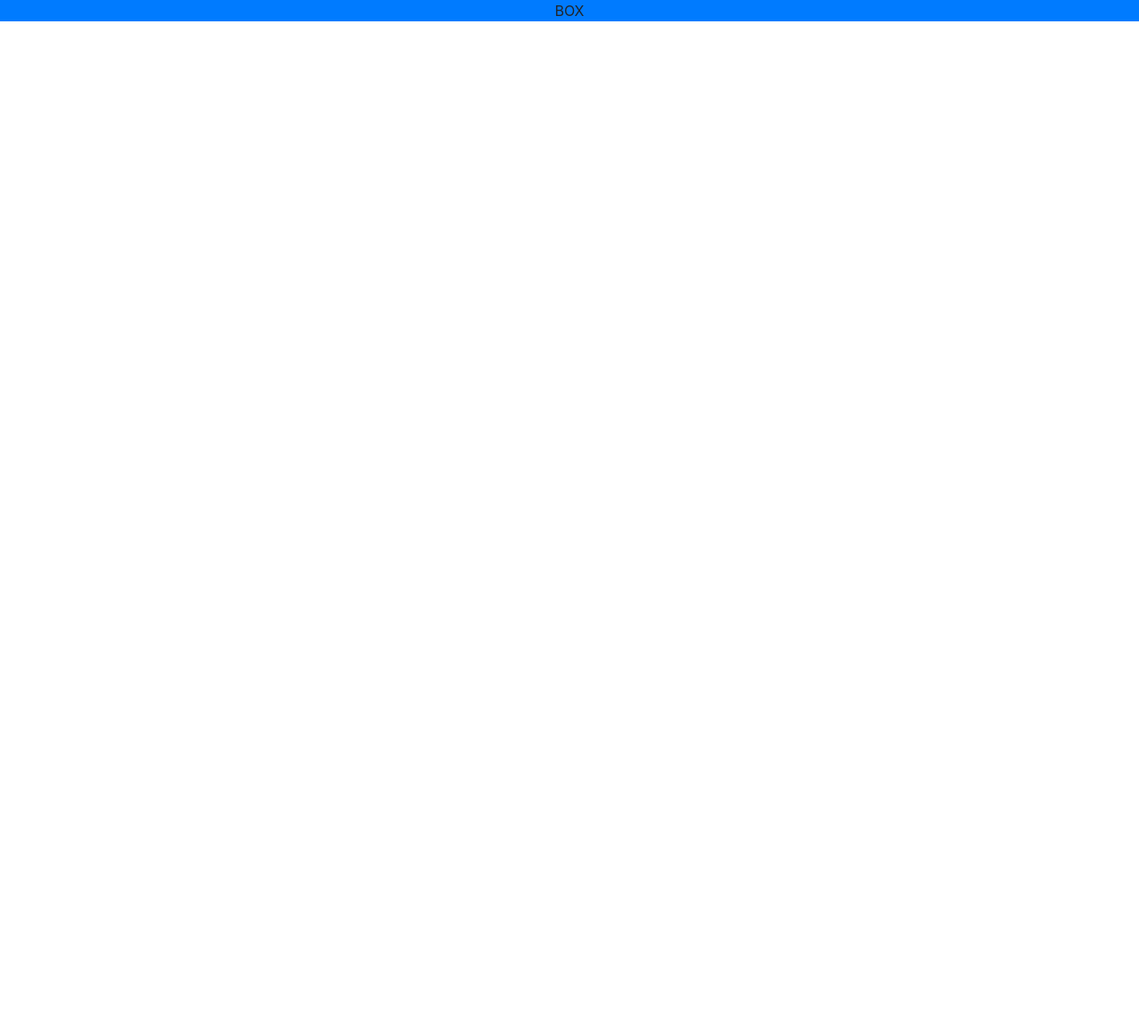
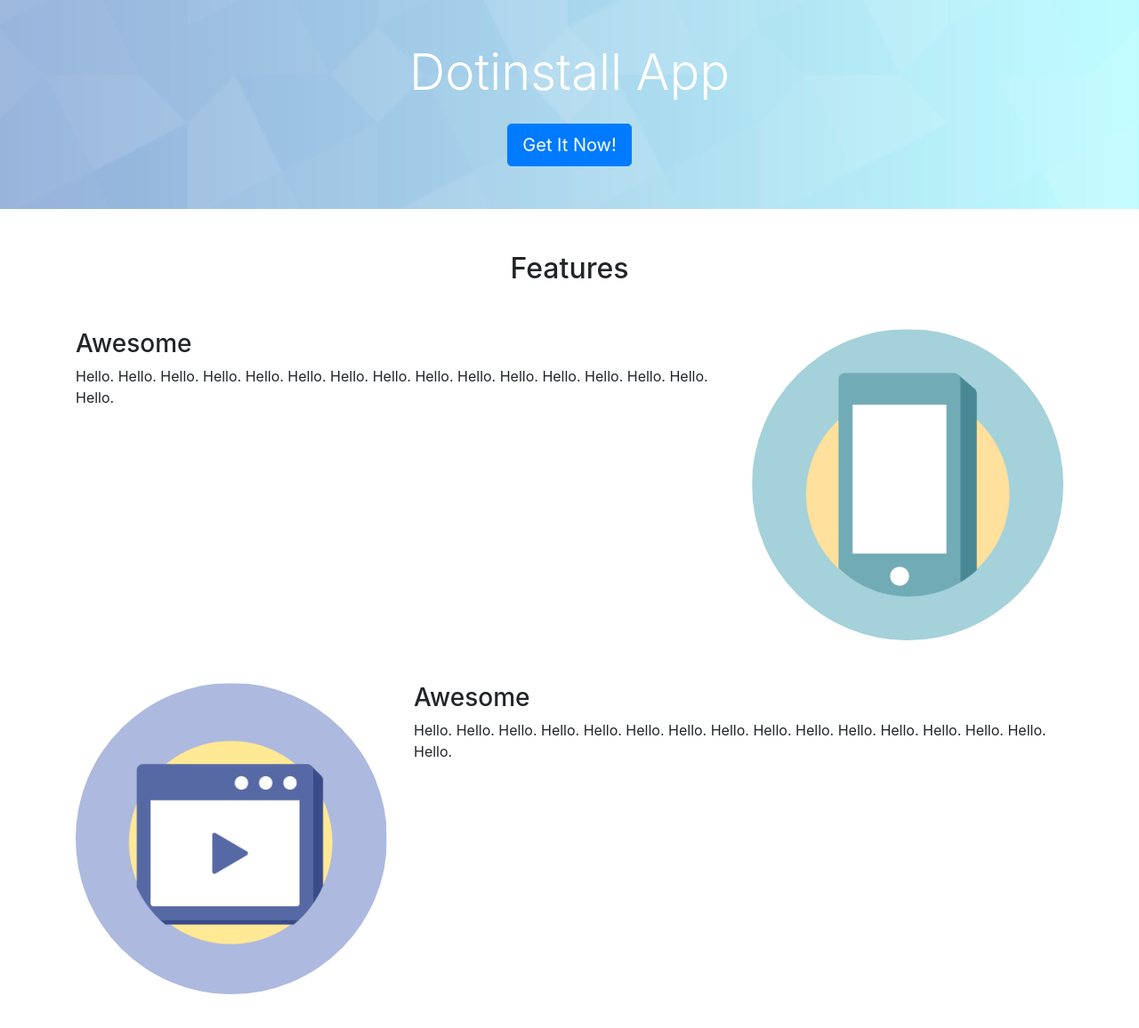
Before and after one commit to Gajux29/bootstrap_training, a plain HTML site: page index.html in a window 1280 px wide. Shown: the whole page at 89% size. Before the commit the page ends 800 px from the top, so only its background shows below. Drawn offline with nearby package versions, Linux system fonts and the light colour scheme.

Commit message:
update using grid layout

```diff
--- a/index.html
+++ b/index.html
@@ -8,11 +8,51 @@
     <!-- Bootstrap CSS -->
     <link rel="stylesheet" href="https://stackpath.bootstrapcdn.com/bootstrap/4.3.1/css/bootstrap.min.css" integrity="sha384-ggOyR0iXCbMQv3Xipma34MD+dH/1fQ784/j6cY/iJTQUOhcWr7x9JvoRxT2MZw1T" crossorigin="anonymous">
 
-    <title>Hello, world!</title>
+    <title>Dotinsall App</title>
+    <style>
+      .cover {
+        background: url(img/bg.png);
+        background-size: cover;
+      }
+    </style>
   </head>
   <body>
-    <!-- <div class="box">BOX</div> -->
-    <div class="text-center bg-primary">BOX</div>
+    <header>
+    <div class="cover text-white text-center py-5">
+      <h1 class="display-4 mb-4">Dotinstall App</h1>
+      <a href="" class="btn btn-primary btn-lg">Get It Now!</a>
+    </div>
+  </header>
+    <main>
+    <section class="py-5">
+    <h2 class="text-center mb-5">Features</h2>
+    <div class="container">
+      <div class="row mb-5">
+        <div class="col-sm-8">
+            <h3>Awesome</h3>
+            <p>Hello. Hello. Hello. Hello. Hello. Hello. Hello. Hello. Hello. Hello. Hello. Hello. Hello. Hello. Hello. Hello. </p>
+         </div>
+        <div class="col-sm-4">
+            <img src="img/phone.png" class="w-100 rounded-circle">
+        </div>
+      </div>
+      <div class="row">
+        <div class="col-sm-4">
+            <img src="img/movie.png" class="w-100 rounded-circle">
+        </div>
+        <div class="col-sm-8">
+            <h3>Awesome</h3>
+            <p>Hello. Hello. Hello. Hello. Hello. Hello. Hello. Hello. Hello. Hello. Hello. Hello. Hello. Hello. Hello. Hello. </p>
+        </div>
+      </div>
+      </div>
+    </section>
+
+    </main>
+    <footer>
+
+    </footer>
+
 
     <!-- Optional JavaScript -->
     <!-- jQuery first, then Popper.js, then Bootstrap JS -->
```
Also changed, not shown: img/bg.png (added), img/movie.png (added), img/phone.png (added).
